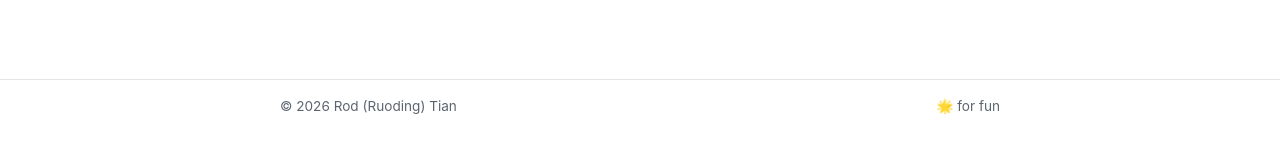
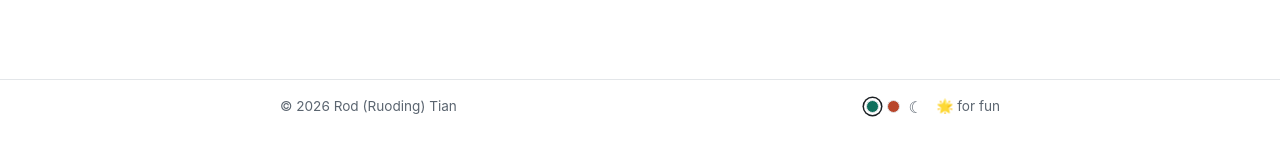
Before and after one commit to ruodingt/ruodingt.github.io, a Jekyll site: the page built from index.md, in a window 1280 px wide. Shown: the part 376-532 px from the top of the page. Built offline with Jekyll 4.4.1, drawn with Linux system fonts in a browser that asks for light colours.

Commit message:
Add a footer theme switch: light/dark + wood/fire accent
Adds a small control group in the footer so visitors can override the
theme instead of only following the OS:

- A light/dark toggle (☀/☾)
- Two accent swatches: 木 wood-green (the default, 用神) and 火 ember
  (巳火 — the flame's root now that the hour pillar is 乙巳)

Choices persist in localStorage and are applied by an inline <head> script
before first paint, so there's no flash. Theme rules are scoped to
@media screen, so the CV still prints black-on-white with the wood accent
whatever the visitor picked.

Co-Authored-By: Claude Opus 4.8 <noreply@anthropic.com>
Claude-Session: https://claude.ai/code/session_017WAPckr5dMXohu3JBhRHKM

```diff
--- a/_includes/footer.html
+++ b/_includes/footer.html
@@ -1,6 +1,49 @@
 <footer class="site-footer">
   <div class="wrap">
     <span>&copy; {{ site.time | date: "%Y" }} {{ site.title }}</span>
-    <a class="fun-link" href="{{ '/play/' | relative_url }}">🌟 for fun</a>
+    <div class="footer-right">
+      <div class="theme-switch" role="group" aria-label="Theme">
+        <button type="button" class="accent-dot" data-accent-set="wood" title="木 wood" aria-label="Wood accent"></button>
+        <button type="button" class="accent-dot" data-accent-set="fire" title="火 fire" aria-label="Fire accent"></button>
+        <button type="button" class="theme-toggle" data-theme-toggle aria-label="Toggle light and dark">&#9790;</button>
+      </div>
+      <a class="fun-link" href="{{ '/play/' | relative_url }}">🌟 for fun</a>
+    </div>
   </div>
 </footer>
+
+<script>
+  (function () {
+    var d = document.documentElement;
+    var mq = window.matchMedia('(prefers-color-scheme: dark)');
+    function save(k, v) { try { localStorage.setItem(k, v); } catch (e) {} }
+    function isDark() {
+      var t = d.getAttribute('data-theme');
+      return t ? t === 'dark' : mq.matches;
+    }
+    function sync() {
+      var toggle = document.querySelector('[data-theme-toggle]');
+      if (toggle) toggle.innerHTML = isDark() ? '&#9728;' : '&#9790;'; /* ☀ / ☾ */
+      var a = d.getAttribute('data-accent') || 'wood';
+      document.querySelectorAll('[data-accent-set]').forEach(function (b) {
+        b.setAttribute('aria-pressed', String(b.getAttribute('data-accent-set') === a));
+      });
+    }
+    document.querySelectorAll('[data-accent-set]').forEach(function (b) {
+      b.addEventListener('click', function () {
+        var v = b.getAttribute('data-accent-set');
+        d.setAttribute('data-accent', v); save('accent', v); sync();
+      });
+    });
+    var toggle = document.querySelector('[data-theme-toggle]');
+    if (toggle) toggle.addEventListener('click', function () {
+      var next = isDark() ? 'light' : 'dark';
+      d.setAttribute('data-theme', next); save('theme', next); sync();
+    });
+    /* Keep the toggle glyph in step if the OS theme changes while on auto. */
+    mq.addEventListener('change', function () {
+      if (!d.getAttribute('data-theme')) sync();
+    });
+    sync();
+  })();
+</script>
--- a/_layouts/default.html
+++ b/_layouts/default.html
@@ -3,6 +3,19 @@
 <head>
   <meta charset="utf-8">
   <meta name="viewport" content="width=device-width, initial-scale=1">
+  <script>
+    /* Apply the saved theme + accent before first paint so there's no flash.
+       No choice stored = follow the OS (prefers-color-scheme). */
+    (function () {
+      try {
+        var d = document.documentElement;
+        var t = localStorage.getItem('theme');
+        var a = localStorage.getItem('accent');
+        if (t) d.setAttribute('data-theme', t);
+        if (a) d.setAttribute('data-accent', a);
+      } catch (e) {}
+    })();
+  </script>
   {% seo %}
   <link rel="stylesheet" href="{{ '/assets/css/main.css' | relative_url }}">
   {% feed_meta %}
--- a/assets/css/main.scss
+++ b/assets/css/main.scss
@@ -3,22 +3,37 @@
 :root {
   --ink: #1b1f23;
   --muted: #5b6570;
-  --accent: #0f6f5c;
   --bg: #ffffff;
   --border: #e3e6e9;
+  /* Two theme colours: 木 wood (用神, the resource that feeds the flame) and
+     火 fire (巳火, the flame's own root). --accent points at the chosen one. */
+  --accent-wood: #0f6f5c;
+  --accent-fire: #b8462b;
+  --accent: var(--accent-wood);
   --max-width: 760px;
 }
 
 /* 丁火 in 子 winter: a lamp-flame only shows against the dark. Deep water-ink
-   ground, the wood-green accent brightened so it reads as a held flame. */
-@media (prefers-color-scheme: dark) {
-  :root {
-    --ink: #e6ebe8;
-    --muted: #8a959a;
-    --accent: #3fb89b;
-    --bg: #0c1013;
-    --border: #222a2e;
+   ground, the accent brightened so it reads as a held flame.
+   Theme switching lives under @media screen so print always falls back to the
+   base light, wood-green palette no matter what the visitor picked. */
+@mixin dark-palette {
+  --ink: #e6ebe8;
+  --muted: #8a959a;
+  --bg: #0c1013;
+  --border: #222a2e;
+  --accent-wood: #3fb89b;
+  --accent-fire: #ef8a5c;
+}
+
+@media screen {
+  /* Follow the OS until the visitor makes an explicit choice. */
+  @media (prefers-color-scheme: dark) {
+    :root:not([data-theme]) { @include dark-palette; }
   }
+  /* Explicit choice from the footer switch wins over the OS. */
+  :root[data-theme="dark"] { @include dark-palette; }
+  :root[data-accent="fire"] { --accent: var(--accent-fire); }
 }
 
 * { box-sizing: border-box; }
@@ -68,6 +83,33 @@ a:hover { text-decoration: underline; }
 }
 .site-footer .fun-link { color: var(--muted); }
 .site-footer .fun-link:hover { color: var(--accent); }
+
+/* Footer theme switch: two accent swatches (木 / 火) + a light/dark toggle. */
+.footer-right { display: flex; align-items: center; gap: 0.85rem; }
+.theme-switch { display: flex; align-items: center; gap: 0.5rem; }
+.accent-dot {
+  width: 13px; height: 13px; padding: 0;
+  border-radius: 50%;
+  border: 1px solid var(--border);
+  cursor: pointer;
+  transition: box-shadow .15s ease;
+}
+.accent-dot[data-accent-set="wood"] { background: var(--accent-wood); }
+.accent-dot[data-accent-set="fire"] { background: var(--accent-fire); }
+.accent-dot[aria-pressed="true"] { box-shadow: 0 0 0 2px var(--bg), 0 0 0 3.5px var(--ink); }
+.accent-dot:focus-visible { outline: 2px solid var(--ink); outline-offset: 3px; }
+.theme-toggle {
+  font: inherit;
+  font-size: 1rem;
+  line-height: 1;
+  background: none;
+  border: 0;
+  padding: 0;
+  cursor: pointer;
+  color: var(--muted);
+}
+.theme-toggle:hover { color: var(--accent); }
+.theme-toggle:focus-visible { outline: 2px solid var(--ink); outline-offset: 2px; }
 
 /* Home page */
 .home-hero { display: flex; align-items: center; gap: 1.5rem; flex-wrap: wrap; }
@@ -214,17 +256,10 @@ a:hover { text-decoration: underline; }
 }
 
 @media print {
-  /* The Observership CV guide requires min 2cm margins and an 11-12pt body. */
+  /* The Observership CV guide requires min 2cm margins and an 11-12pt body.
+     Dark/accent overrides are scoped to @media screen, so print always uses
+     the base light, wood-green palette — no reset needed here. */
   @page { size: A4; margin: 20mm; }
-  /* Force the light palette so printing from a dark-themed OS stays
-     black-on-white rather than light ink on a dark ground. */
-  :root {
-    --ink: #1b1f23;
-    --muted: #5b6570;
-    --accent: #0f6f5c;
-    --bg: #ffffff;
-    --border: #e3e6e9;
-  }
   .site-header, .site-footer, .cv-print-link { display: none !important; }
   html { font-size: 11pt; }
   body { font-size: 1rem; line-height: 1.36; }
```
